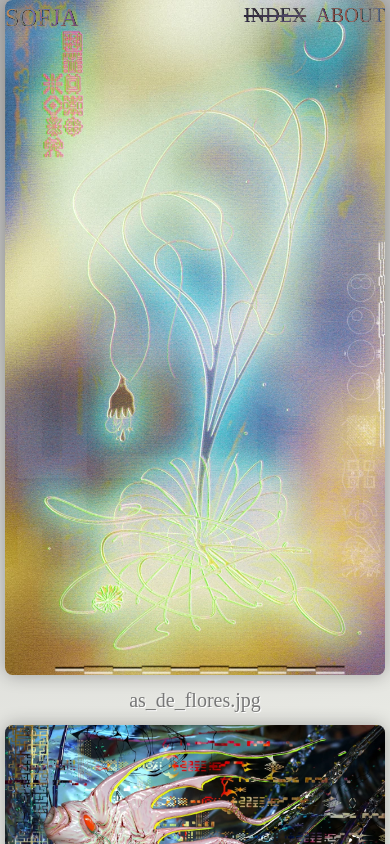
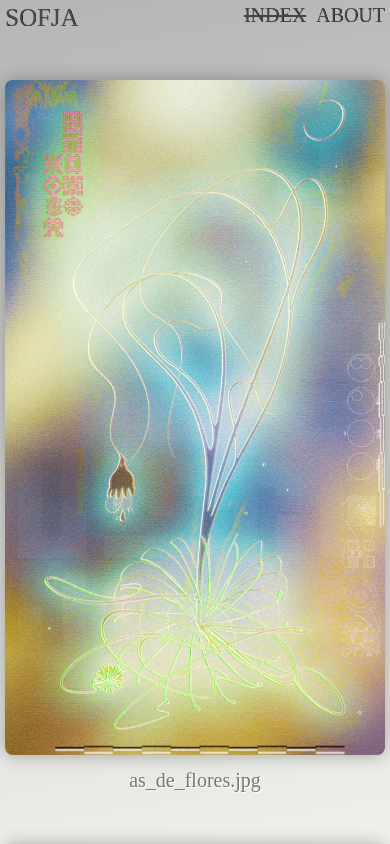
Before and after one commit to sofffja/sofja.uno, a React (Vite) app: page / in a window 390 px wide. Shown: the top 844 px of the page. Built offline with nearby package versions, Linux system fonts and the light colour scheme; a web font is replaced by a local one.

Commit message:
Update Gallery.jsx

```diff
--- a/src/components/Gallery.jsx
+++ b/src/components/Gallery.jsx
@@ -63,7 +63,7 @@ export default function Gallery() {
         initial={{ opacity: 0 }}
         animate={{ opacity: 1 }}
         exit={{ opacity: 0 }}
-        className="flex flex-col text-center pb-16"
+        className="flex flex-col text-center pb-16 pt-16 gap-8 sm:gap-0 sm:pt-0"
       >
         {obras.map((obra, index) => (
           <Obra key={obra.title + index} obra={obra} />
```
